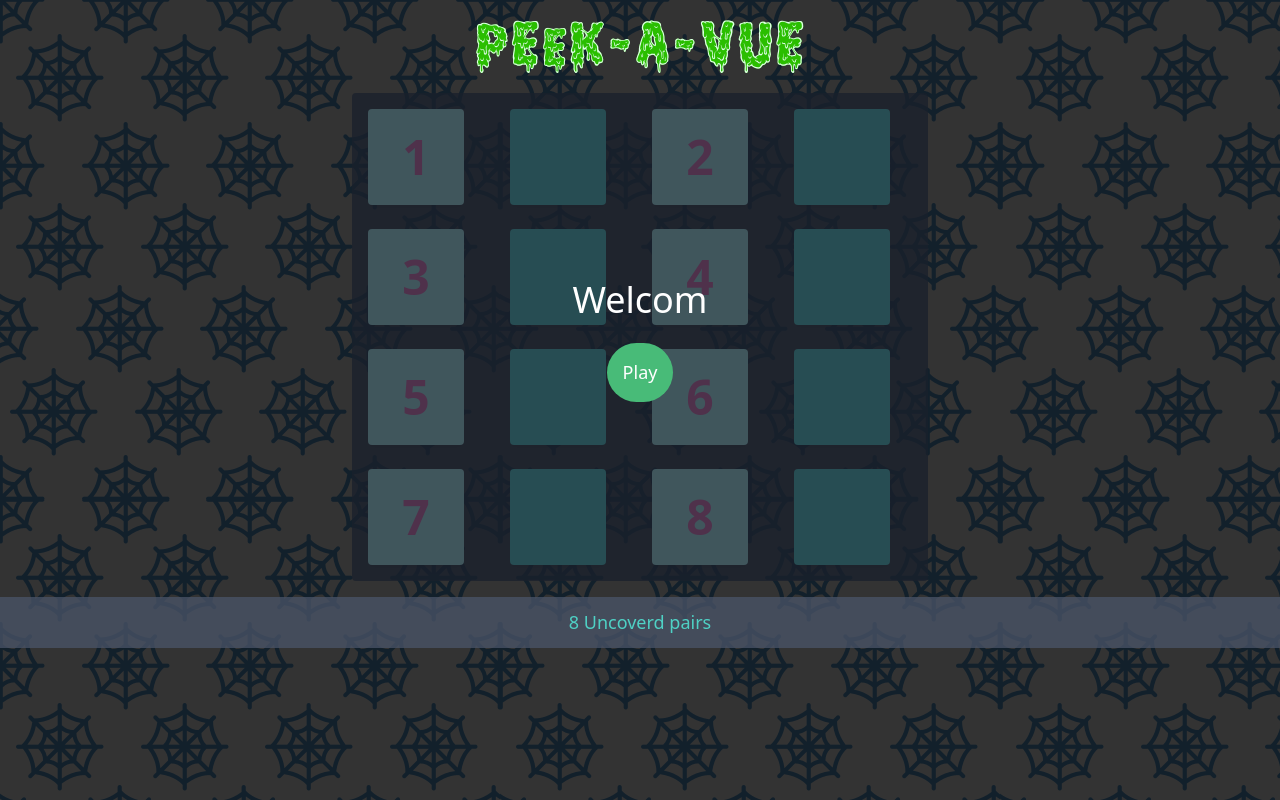
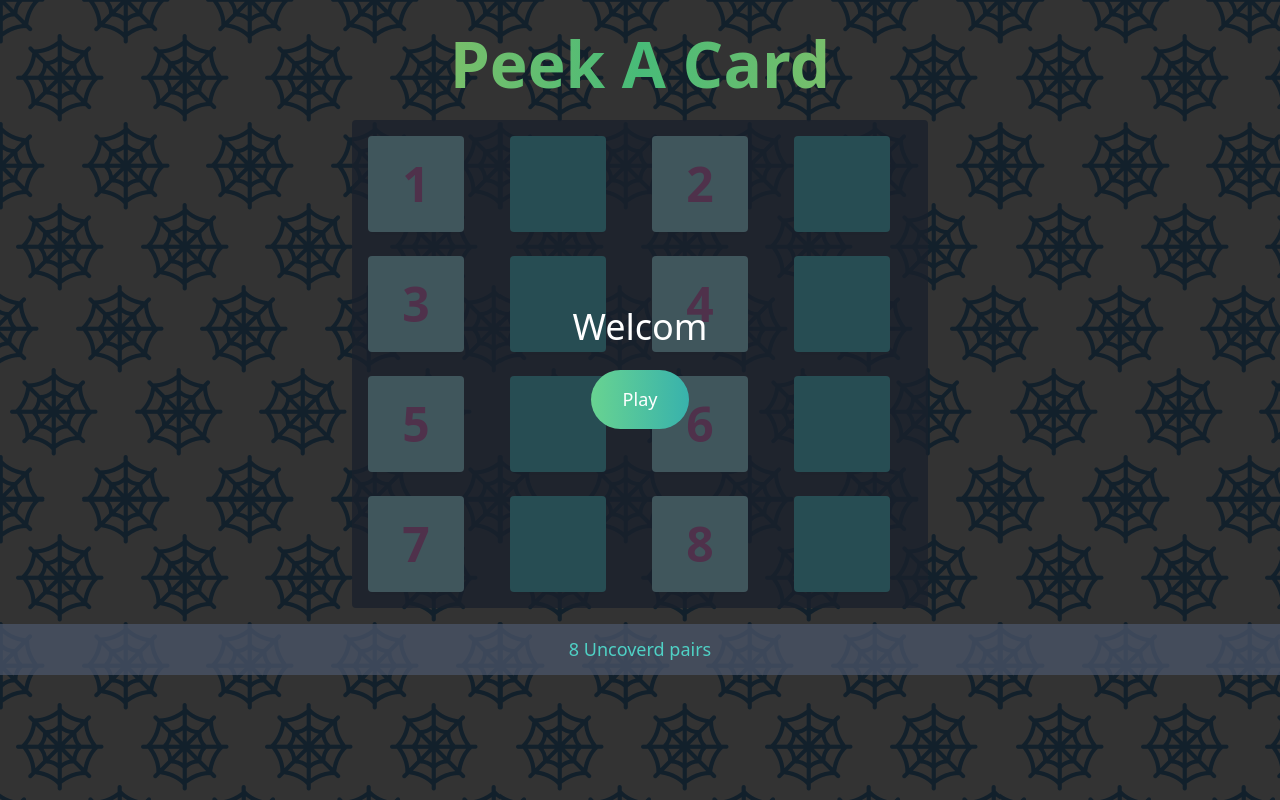
Before and after one commit to m-alghobary/try-vue-3, a Vue app: page / in a window 1280 px wide. Built offline with nearby package versions, Linux system fonts and the light colour scheme.

Commit message:
add gradients

```diff
--- a/src/App.vue
+++ b/src/App.vue
@@ -1,6 +1,8 @@
 <template>
-	<img src="/img/title.png" class="mx-auto mt-5" />
-	<div class="max-w-xl mx-auto mt-5 relative">
+	<h1 class="text-6xl text-center font-extrabold mt-4 bg-clip-text text-transparent bg-gradient-to-r from-yellow-500 via-green-500 to-yellow-500">
+		Peek A Card
+	</h1>
+	<div class="max-w-xl mx-auto mt-2 relative">
 		<transition-group tag="section" class="p-4 grid grid-cols-4 grid-rows-4 gap-6" name="shuffle-card">
 			<game-card
 				v-for="card in cards"
@@ -13,12 +15,25 @@
 			></game-card>
 		</transition-group>
 
-		<div
-			v-if="isNewGame"
-			class="absolute inset-0 w-full h-full bg-gray-900 rounded flex flex-col items-center justify-center text-4xl text-white bg-opacity-75"
-		>
-			<span>Welcom</span>
-			<button class="bg-green-500 text-white text-lg font-medium mt-4 block p-4 rounded-full" @click="restartGame">Play</button>
+		<div v-if="isNewGame || !unCoverdPairs" class="absolute inset-0 w-full h-full bg-gray-900 rounded text-4xl text-white bg-opacity-75">
+			<div v-if="!unCoverdPairs" class="flex flex-col h-full items-center justify-center">
+				<span>You Wins!</span>
+				<button
+					class="bg-gradient-to-r from-green-400 to-teal-500 text-white text-lg font-medium mt-4 block py-4 px-8 rounded-full"
+					@click="restartGame"
+				>
+					Replay
+				</button>
+			</div>
+			<div v-else class="flex flex-col h-full items-center justify-center">
+				<span>Welcom</span>
+				<button
+					class="bg-gradient-to-r from-green-400 to-teal-500 text-white text-lg font-medium mt-4 block py-4 px-8 rounded-full"
+					@click="restartGame"
+				>
+					Play
+				</button>
+			</div>
 		</div>
 	</div>
 
@@ -26,11 +41,6 @@
 		<span v-if="unCoverdPairs">{{ unCoverdPairs }} Uncoverd pairs</span>
 		<span v-else>You Wins!</span>
 	</p>
-	<div class="mt-5 text-center">
-		<button v-if="!unCoverdPairs" class="bg-green-500 text-white py-2 px-4 rounded" @click="restartGame">
-			<span> Restart Game </span>
-		</button>
-	</div>
 </template>
 
 <script>
```
Also changed, not shown: public/img/title.png (deleted).
